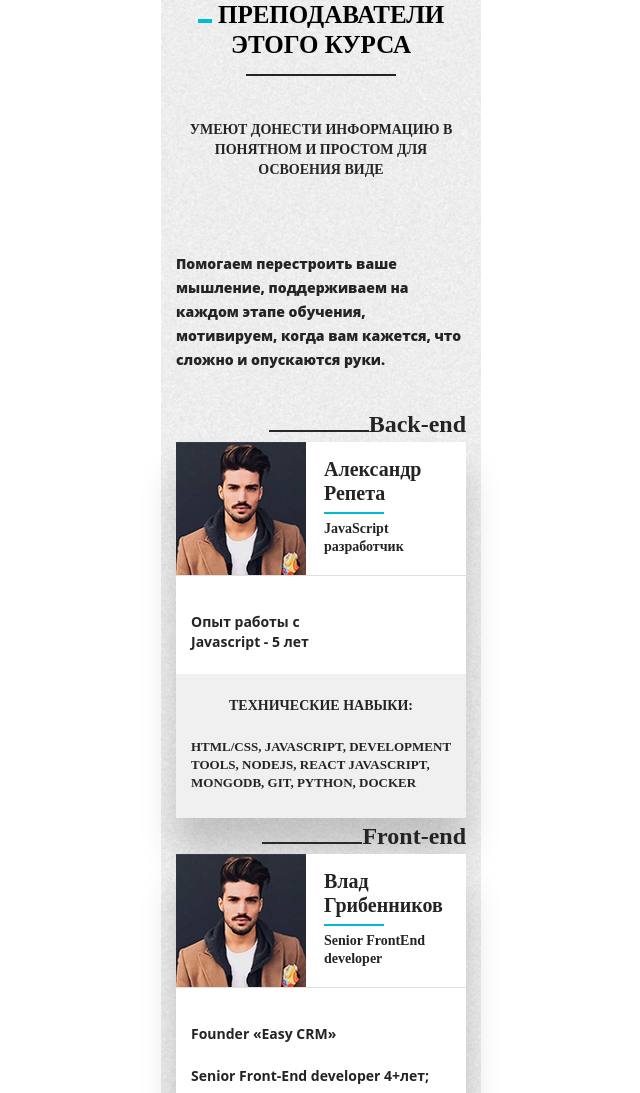
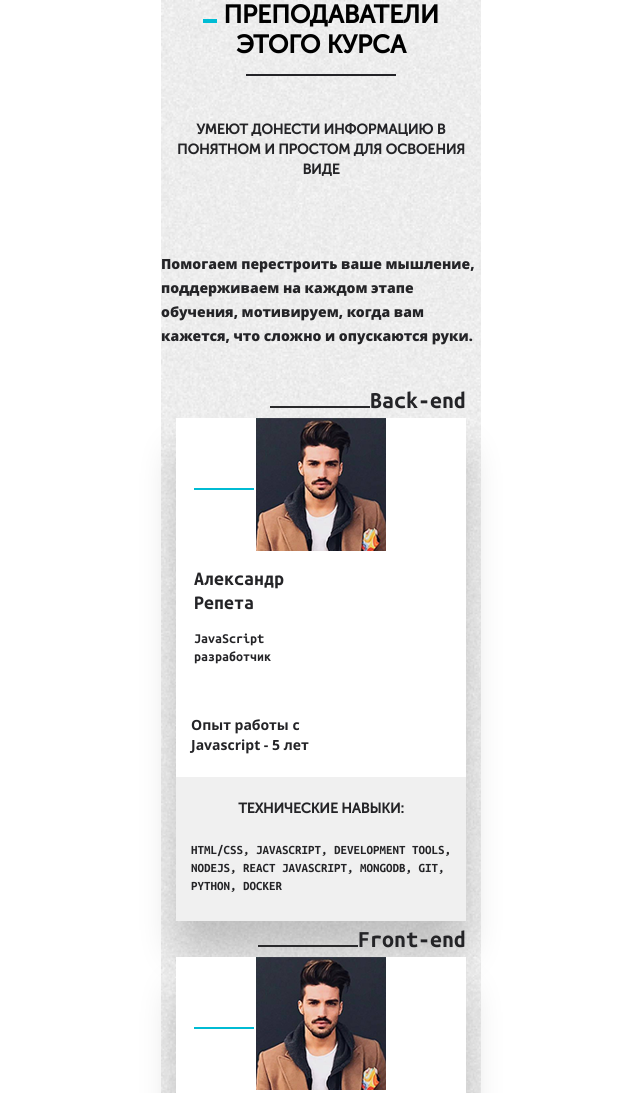
Before and after one commit to holovkoserhii/Group-project-HTML-CSS, a website: page src/html/11-teachers.html in a window 1280 px wide. Shown: the top 1093 px of the page, without its empty margins (319-959 px from the left). Drawn offline with nearby package versions, Linux system fonts and the light colour scheme; files that its build step writes are made by us from their sources; files whose address does not match are found by name; a web font is replaced by a local one.

Commit message:
add-11-teachers

```diff
--- a/src/scss/components/11-teachers.scss
+++ b/src/scss/components/11-teachers.scss
@@ -35,7 +35,7 @@
     &__item-title{
         margin: 0 auto 14px;
     }
-    &s__section-title-sub-little {
+    &__section-title-sub-little {
         display: block;
         width: 150px;
         height: 2px;
--- a/src/scss/styles.scss
+++ b/src/scss/styles.scss
@@ -2,11 +2,11 @@
    Import partials below
 */
 @import "helpers/fonts";
-// @import "helpers/common";
 @import "normalize";
 @import "helpers/variables";
 @import "base";
 @import "helpers/placeholders";
+// @import "helpers/common";
 
 // @import "helpers/mixins";
 // @import "helpers/extras";
@@ -16,20 +16,15 @@
 
 // //Components
 @import "components/img";
+@import "components/10-about";
+@import "components/11-teachers";
 // @import "components/buttons";
 // @import "components/hint";
 // @import "components/section-title";
 // @import "components/15-differences";
 // @import "components/16-gains"
-@import "components/10-about"
-
-
-// @import "helpers/variables";
-// @import "helpers/placeholders";
 // @import "helpers/mixins";
 // @import "helpers/extras";
-// @import "normalize";
-// @import "base";
 
 // // Components
 // @import "components/img";
```
Also changed, not shown: src/css/styles.css, src/html/styles.css (deleted).
